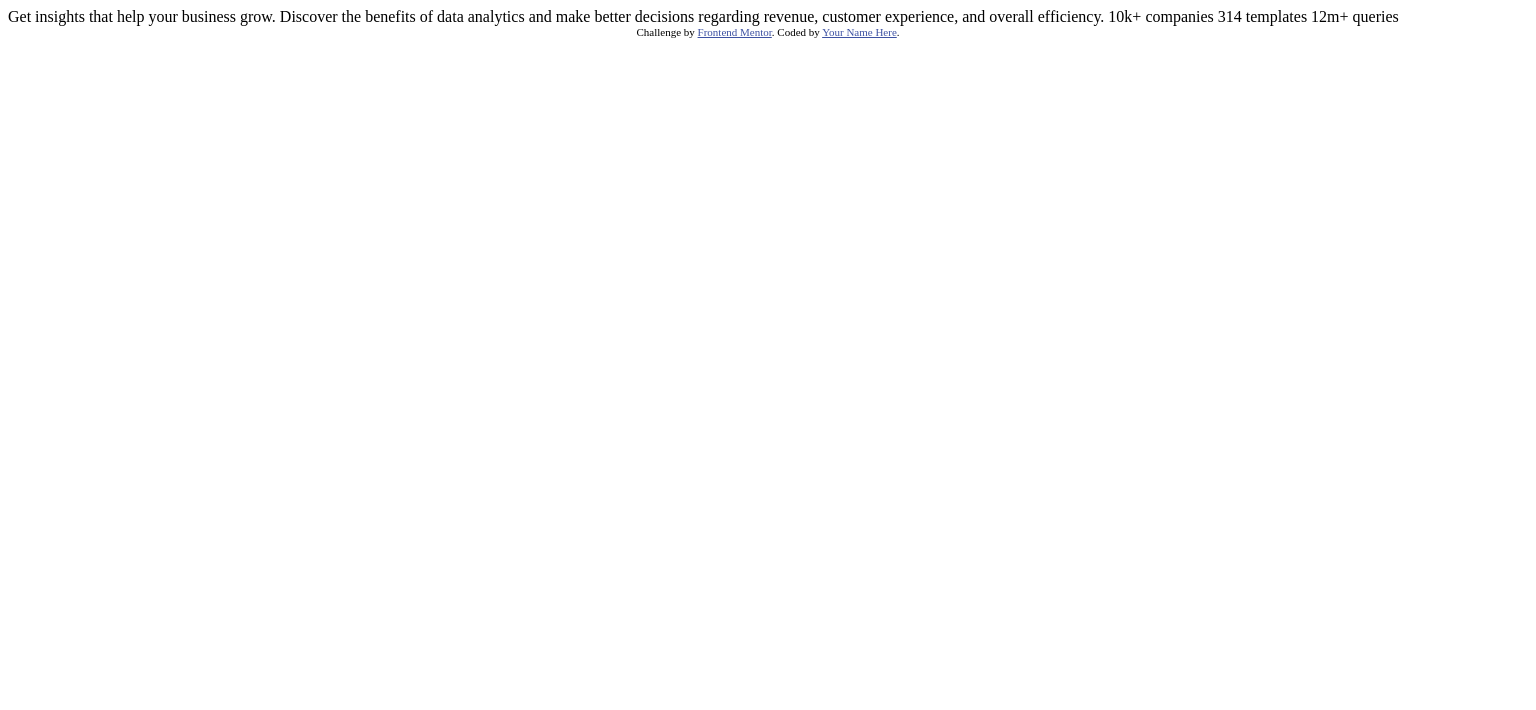
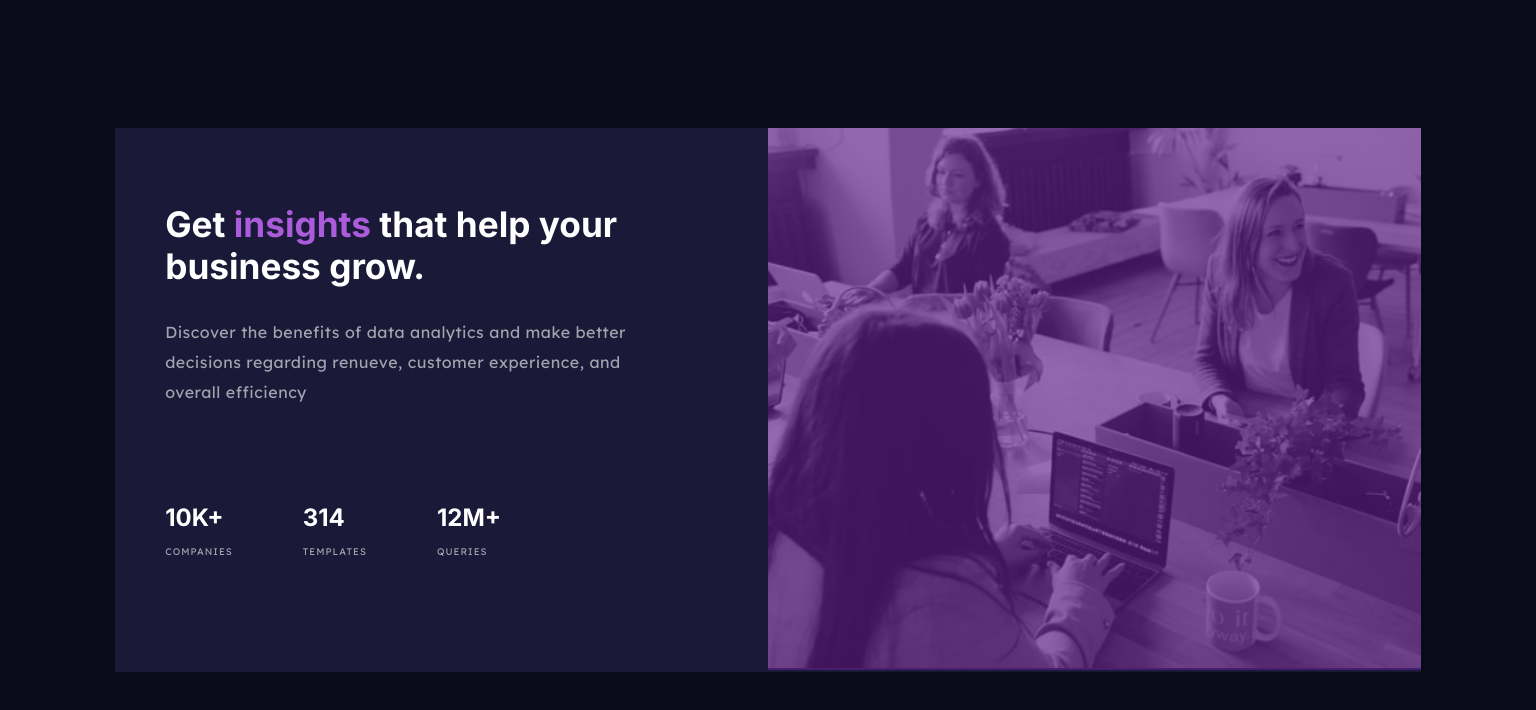
Before and after one commit to Gonzalop0210/FrontendMentor-sexta-solucion, a plain HTML site: page index.html in a window 1536 px wide. Drawn offline with Linux system fonts and the light colour scheme.

Commit message:
Solucion 6 Terminado

```diff
--- a/index.html
+++ b/index.html
@@ -1,33 +1,31 @@
 <!DOCTYPE html>
 <html lang="en">
 <head>
-  <meta charset="UTF-8">
-  <meta name="viewport" content="width=device-width, initial-scale=1.0"> <!-- displays site properly based on user's device -->
-
-  <link rel="icon" type="image/png" sizes="32x32" href="./images/favicon-32x32.png">
-
-  <title>Frontend Mentor | Stats preview card component</title>
-
-  <!-- Feel free to remove these styles or customise in your own stylesheet 👍 -->
-  <style>
-    .attribution { font-size: 11px; text-align: center; }
-    .attribution a { color: hsl(228, 45%, 44%); }
-  </style>
+    <meta charset="UTF-8">
+    <meta http-equiv="X-UA-Compatible" content="IE=edge">
+    <meta name="viewport" content="width=device-width, initial-scale=1.0">
+    <title>Document</title>
+    <link rel="preconnect" href="https://fonts.googleapis.com">
+    <link rel="preconnect" href="https://fonts.gstatic.com" crossorigin>
+    <link href="https://fonts.googleapis.com/css2?family=Inter:wght@400;700&family=Lexend+Deca&display=swap" rel="stylesheet">
+    <link rel="stylesheet" href="style.css">
+    <link rel="stylesheet" href="style-desktop.css">
 </head>
 <body>
-
-  Get insights that help your business grow.
-
-  Discover the benefits of data analytics and make better decisions regarding revenue, customer
-  experience, and overall efficiency.
-
-  10k+ companies
-  314 templates
-  12m+ queries
-
-  <div class="attribution">
-    Challenge by <a href="https://www.frontendmentor.io?ref=challenge" target="_blank">Frontend Mentor</a>.
-    Coded by <a href="#">Your Name Here</a>.
-  </div>
+    <header class="conteiner__header">
+        <main class="container__main">
+            <h1 class="title">Get <span class="span">insights</span> that help your business grow.</h1>
+            <p class="paragraph">Discover the benefits of data analytics and make better decisions regarding renueve, customer experience, and overall efficiency</p>
+            <div class="container__number">
+                <p class="number">10K+<br><span class="text__number">COMPANIES</span></p>
+                <p class="number">314<br><span class="text__number">TEMPLATES</span></p>
+                <p class="number">12M+<br><span class="text__number">QUERIES</span></p>
+            </div>
+        </main>
+        <picture class="container__img">
+            <img src="images/image-header-desktop.jpg" alt="header" class="img">
+            <div class="back img"></div>
+        </picture>
+    </header>
 </body>
 </html>
--- /dev/null
+++ b/style-desktop.css
@@ -0,0 +1,39 @@
+@media only screen and (min-width: 1440px) {
+    .conteiner__header {
+        flex-direction: row;
+        align-items: center;
+    }
+
+    .container__main, .container__img {
+        width: 50%;
+    }
+
+    .container__main {
+        text-align: start;
+        padding-right: 130px;
+    }
+
+    .title {
+        font-size: 2.2rem;
+    }
+
+    .paragraph {
+        font-size: 1rem;
+        line-height: 30px;
+        margin-top: 30px;
+    }
+
+    .container__number {
+        flex-direction: row;
+        justify-content: flex-start;
+        gap: 70px;
+    }
+
+    .number {
+        font-size: 1.5rem;
+    }
+
+    .back {
+        height: 99.8%;
+    }
+}
--- /dev/null
+++ b/style.css
@@ -0,0 +1,84 @@
+* {
+    margin: 0;
+    padding: 0;
+    box-sizing: border-box;
+}
+
+body {
+    background-color: hsl(233, 47%, 7%);
+    color: hsl(0, 0%, 100%);
+    display: flex;
+    justify-content: center;
+    align-items: center;
+    height: 100vh;
+}
+
+.conteiner__header {
+    display: flex;
+    flex-direction: column-reverse;
+    background-color: hsl(244, 38%, 16%);
+    font-family: 'Inter';
+    width: 85%;
+    text-align: center;
+}
+
+.container__main {
+    padding: 20px 50px;
+}
+
+.title {
+    font-size: 1.4rem;
+    margin-top: 20px;
+}
+
+.span {
+    color: hsl(277, 64%, 61%);
+}
+
+.paragraph {
+    color: hsla(0, 0%, 100%, 0.6);
+    font-size: .7rem;
+    font-weight: 400;
+    letter-spacing: .5px;
+    margin: 15px 0;
+    line-height: 20px;
+    font-family: 'Lexend Deca';
+}
+
+.container__img {
+    position: relative;
+}
+
+.img {
+    width: 100%;
+    height: 100%;
+}
+
+.back {
+    position: absolute;
+    background-color: hsla(277, 65%, 33%, 0.655);
+    top: 0;
+    height: 98.5%;
+}
+
+.container__number {
+    display: flex;
+    flex-direction: column;
+    justify-content: space-between;
+    align-items: center;
+    height: 170px;
+    margin-top: 40px;
+}
+
+.number {
+    font-weight: bolder;
+    font-size: 1.1rem;
+}
+
+.text__number {
+    color: hsla(0, 0%, 100%, 0.6);
+    font-size: .6rem;
+    font-family: 'Lexend Deca';
+    letter-spacing: 1px;
+    font-weight: lighter;
+}
```
